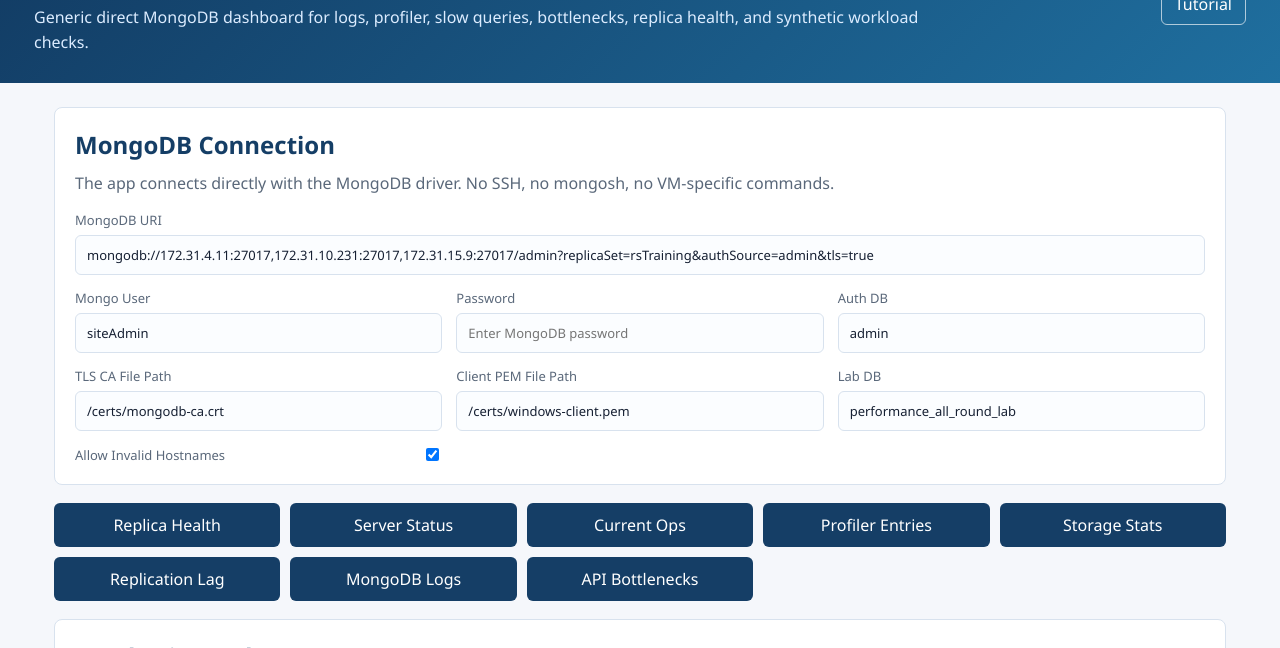
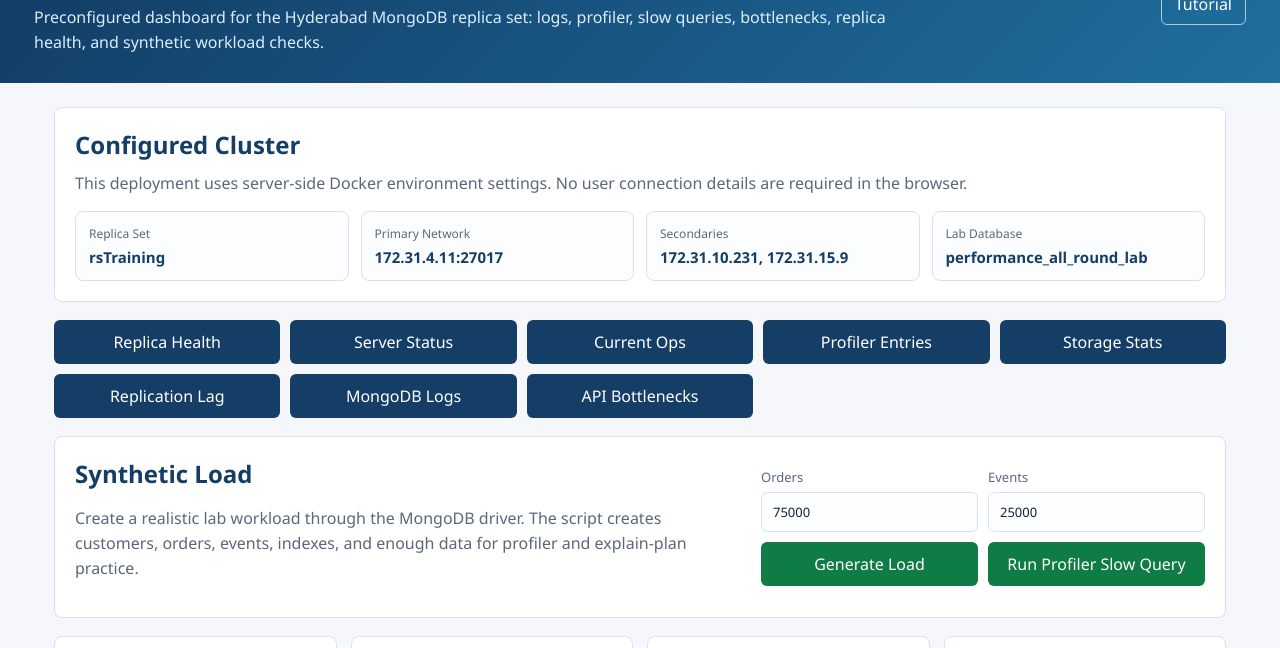
Before and after one commit to vinodh1988/performance-emulated, a website: page public/index.html in a window 1280 px wide. Shown: the part 74-722 px from the top of the page. Drawn offline with Linux system fonts and the light colour scheme; no server answers.

Commit message:
Hide Mongo connection form for fixed deployment

```diff
--- a/public/app.js
+++ b/public/app.js
@@ -1,24 +1,8 @@
-const ids = [
-  "mongoUri",
-  "mongoUser",
-  "mongoPassword",
-  "authDb",
-  "tlsCAFile",
-  "tlsPEMKeyFile",
-  "labDb",
-  "tlsAllowInvalidHostnames",
-];
-
 const output = document.getElementById("output");
 const statusText = document.getElementById("status");
 
 function config() {
-  const values = {};
-  for (const id of ids) {
-    const el = document.getElementById(id);
-    values[id] = el.type === "checkbox" ? el.checked : el.value.trim();
-  }
-  return values;
+  return {};
 }
 
 function setBusy(busy, label = "Running") {
@@ -65,15 +49,3 @@
 document.getElementById("runProfile").addEventListener("click", () => {
   post("/api/profile-slow-query", { config: config() }, "Running profiler slow query");
 });
-
-fetch("/api/default-config")
-  .then(res => res.json())
-  .then(defaults => {
-    for (const [key, value] of Object.entries(defaults)) {
-      const el = document.getElementById(key);
-      if (!el) continue;
-      if (el.type === "checkbox") el.checked = Boolean(value);
-      else if (value) el.value = value;
-    }
-  })
-  .catch(() => {});
--- a/public/index.html
+++ b/public/index.html
@@ -10,24 +10,20 @@
   <header class="topbar">
     <div>
       <h1>MongoDB Performance All-Round</h1>
-      <p>Generic direct MongoDB dashboard for logs, profiler, slow queries, bottlenecks, replica health, and synthetic workload checks.</p>
+      <p>Preconfigured dashboard for the Hyderabad MongoDB replica set: logs, profiler, slow queries, bottlenecks, replica health, and synthetic workload checks.</p>
     </div>
     <a class="doc-link" href="/docs/tutorial.html">Tutorial</a>
   </header>
 
   <main>
     <section class="panel">
-      <h2>MongoDB Connection</h2>
-      <p class="hint">The app connects directly with the MongoDB driver. No SSH, no mongosh, no VM-specific commands.</p>
-      <div class="form-grid wide-first">
-        <label>MongoDB URI<input id="mongoUri" value="mongodb://172.31.4.11:27017,172.31.10.231:27017,172.31.15.9:27017/admin?replicaSet=rsTraining&amp;authSource=admin&amp;tls=true"></label>
-        <label>Mongo User<input id="mongoUser" value="siteAdmin"></label>
-        <label>Password<input id="mongoPassword" type="password" placeholder="Enter MongoDB password"></label>
-        <label>Auth DB<input id="authDb" value="admin"></label>
-        <label>TLS CA File Path<input id="tlsCAFile" value="/certs/mongodb-ca.crt"></label>
-        <label>Client PEM File Path<input id="tlsPEMKeyFile" value="/certs/windows-client.pem"></label>
-        <label>Lab DB<input id="labDb" value="performance_all_round_lab"></label>
-        <label class="check"><span>Allow Invalid Hostnames</span><input id="tlsAllowInvalidHostnames" type="checkbox" checked></label>
+      <h2>Configured Cluster</h2>
+      <p class="hint">This deployment uses server-side Docker environment settings. No user connection details are required in the browser.</p>
+      <div class="cluster-grid">
+        <div><span>Replica Set</span><strong>rsTraining</strong></div>
+        <div><span>Primary Network</span><strong>172.31.4.11:27017</strong></div>
+        <div><span>Secondaries</span><strong>172.31.10.231, 172.31.15.9</strong></div>
+        <div><span>Lab Database</span><strong>performance_all_round_lab</strong></div>
       </div>
     </section>
 
@@ -67,7 +63,7 @@
         <h2>Result</h2>
         <span id="status">Idle</span>
       </div>
-      <pre id="output">Enter MongoDB connection details, then choose a check.</pre>
+      <pre id="output">This dashboard is already connected through server-side configuration. Choose a check to begin.</pre>
     </section>
   </main>
 
--- a/public/styles.css
+++ b/public/styles.css
@@ -177,3 +177,31 @@
   .form-grid, .actions, .cards { grid-template-columns: 1fr; }
   main { padding: 14px; }
 }
+
+
+.cluster-grid {
+  display: grid;
+  grid-template-columns: repeat(4, minmax(0, 1fr));
+  gap: 12px;
+}
+
+.cluster-grid div {
+  border: 1px solid var(--line);
+  border-radius: 8px;
+  background: #fbfdff;
+  padding: 13px;
+}
+
+.cluster-grid span {
+  display: block;
+  color: var(--muted);
+  font-size: 12px;
+  margin-bottom: 5px;
+}
+
+.cluster-grid strong {
+  display: block;
+  color: var(--blue);
+  font-size: 15px;
+  overflow-wrap: anywhere;
+}
```
